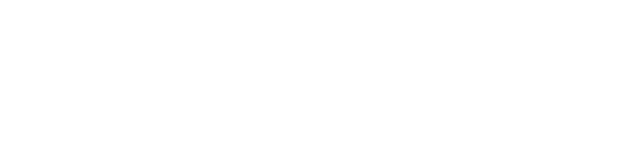
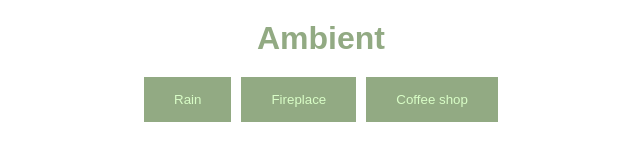
Before and after one commit to NathanielWilliamsDev/ambient, a plain HTML site: page index.html in a window 1280 px wide. Shown: the whole page, without its empty margins (319-959 px from the left). Drawn offline with Linux system fonts and the light colour scheme.

Commit message:
Added basic HTML elements, and CSS styling. Added audio folder.

```diff
--- a/index.html
+++ b/index.html
@@ -7,7 +7,15 @@
     <title>Ambient</title>
 </head>
 <body>
-    <p></p>
+    <header>
+        <h1>Ambient</h1>
+    </header>
+    <div class="wrapper">
+        <button class="sound-button">Rain</button>
+        <button class="sound-button">Fireplace</button>
+        <button class="sound-button">Coffee shop</button>
+    </div>
+
     <script src="script.js"></script>
 </body>
 </html>
--- a/styles.css
+++ b/styles.css
@@ -1,3 +1,30 @@
-p{
-    color: red;
+*{
+    padding: 0;
+    margin: 0;
+    font-family: Arial;
 }
+
+header{
+    display: flex;
+    justify-content: center;
+    padding: 20px;
+    color: #92AA83;
+}
+
+.wrapper{
+    display: flex;
+    justify-content: center;
+    gap: 10px;
+}
+
+.sound-button{
+    border: none;
+    color: #d8fdc6;
+    background-color: #92AA83;
+    padding: 15px 30px;
+}
+
+.sound-button:hover{
+    cursor: pointer;
+    background-color: #627258;
+}
```
